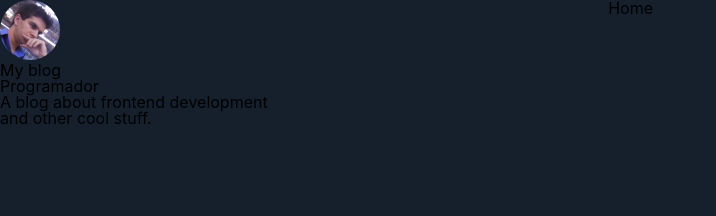
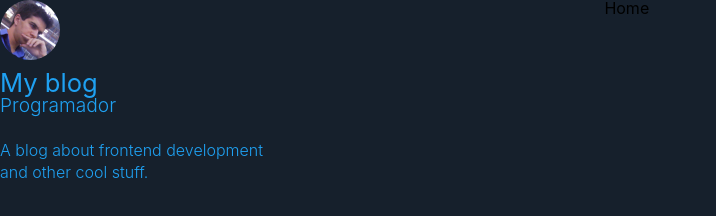
Before and after one commit to caderno-dev/curso_udemy_gatsby, a Gatsby site: page / in a window 1280 px wide. Shown: the whole page, without its empty margins (0-716 px from the left). Built offline with nearby package versions, Linux system fonts and the light colour scheme; Gatsby itself is replaced by a stand-in of ours.

Commit message:
Styled the Profile component

```diff
--- a/src/components/Profile/index.js
+++ b/src/components/Profile/index.js
@@ -2,6 +2,7 @@
 import { useStaticQuery, graphql } from "gatsby"
 
 import Avatar from "../Avatar"
+import * as S from "./styled"
 
 const Profile = () => {
 
@@ -22,12 +23,17 @@
   `)
 
   return(
-      <div className="Profile-wrapper">
-        <Avatar />
-        <h1>{title}</h1>
-        <h2>{position}</h2>
-        <p>{description}</p>
-      </div>
+      <S.ProfileWrapper>
+        <S.ProfileLink>
+          <Avatar />
+          <S.ProfileAuthor>
+            {title}
+            <S.ProfilePosition>{position}</S.ProfilePosition>
+          </S.ProfileAuthor>
+
+          <S.ProfileDescription>{description}</S.ProfileDescription>
+        </S.ProfileLink>
+      </S.ProfileWrapper>
   )
 }
 
--- /dev/null
+++ b/src/components/Profile/styled.js
@@ -0,0 +1,35 @@
+import styled from "styled-components"
+import { Link } from "gatsby"
+
+export const ProfileWrapper = styled.section`
+  color: #8899a6;
+  display: flex;
+  flex-direction: column;
+`
+
+export const ProfileLink = styled(Link)`
+  color: #8899a6;
+  text-decoration: none;
+  transition: color 0.5s;
+
+  &:hover {
+    color: #1fa1f2;
+  }
+`
+
+export const ProfileAuthor = styled.h1`
+  font-size: 1.6rem;
+  margin: 0.5rem auto 1.5rem
+`
+
+export const ProfilePosition = styled.small`
+  display: block;
+  font-size: 1.2rem;
+  font-weight: 300;
+`
+
+export const ProfileDescription = styled.p`
+  font-size: 1rem;
+  font-weight: 300;
+  line-height: 1.4;
+`
```
